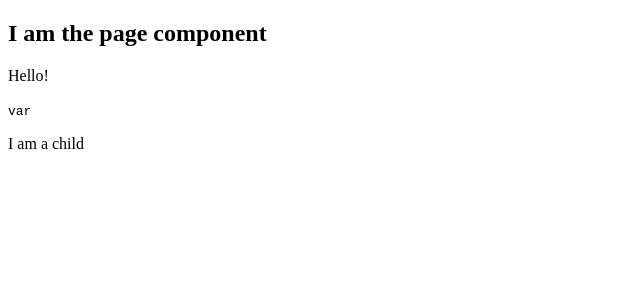
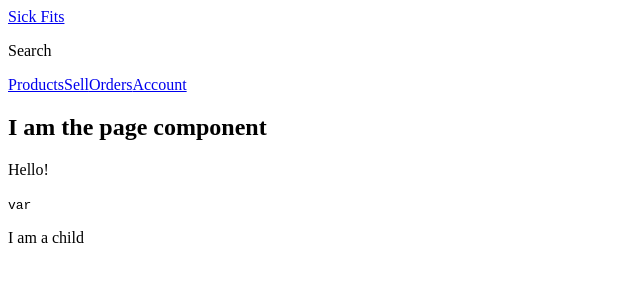
Before and after one commit to TatuKalermo/online-store, a Next.js app in the folder frontend/: page / in a window 1280 px wide. Shown: the top 300 px of the page, without its empty margins (0-640 px from the left). Built offline with nearby package versions, Linux system fonts and the light colour scheme.

Commit message:
Creates Header and Nav

```diff
--- /dev/null
+++ b/frontend/components/Header.js
@@ -0,0 +1,17 @@
+import React from 'react';
+import Link from 'next/link';
+import Nav from './Nav';
+
+export default function Header() {
+  return (
+    <header>
+      <div className="bar">
+        <Link href="/">Sick Fits</Link>
+      </div>
+      <div className="sub-bar">
+        <p>Search</p>
+      </div>
+      <Nav />
+    </header>
+  );
+}
--- /dev/null
+++ b/frontend/components/Nav.js
@@ -0,0 +1,13 @@
+import React from 'react';
+import Link from 'next/link';
+
+export default function Nav() {
+  return (
+    <nav>
+      <Link href="/products">Products</Link>
+      <Link href="/sell">Sell</Link>
+      <Link href="/orders">Orders</Link>
+      <Link href="/account">Account</Link>
+    </nav>
+  );
+}
--- a/frontend/components/Page.js
+++ b/frontend/components/Page.js
@@ -1,9 +1,11 @@
 import React from 'react';
 import PropTypes from 'prop-types';
+import Header from './Header';
 
 export default function Page({ children, cool }) {
   return (
     <div>
+      <Header />
       <h2>I am the page component</h2>
       <h3>{cool}</h3>
       {children}
```
